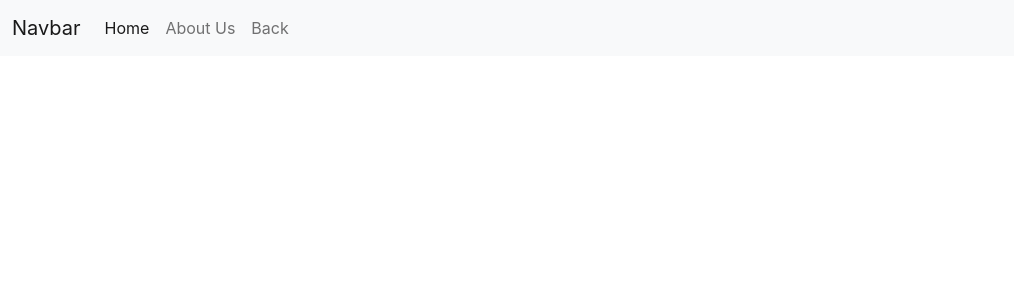
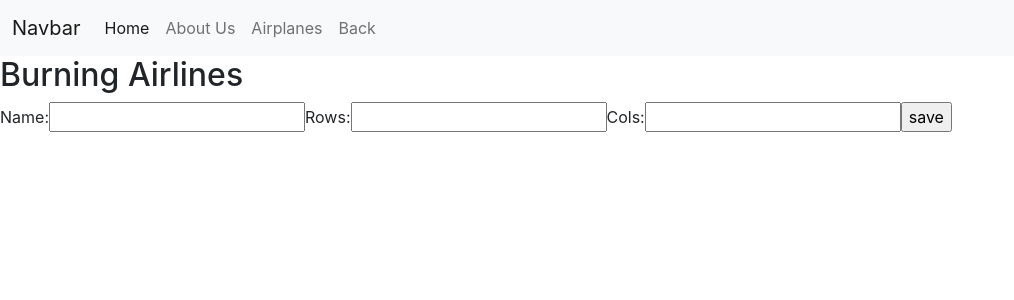
Before and after one commit to Tenzang/burning-airlines-client, a React (Create React App) app: page /airplanes in a window 1280 px wide. Shown: the top 300 px of the page, without its empty margins (0-1014 px from the left). Built offline with nearby package versions, Linux system fonts and the light colour scheme.

Commit message:
airplanes component

```diff
--- a/package.json
+++ b/package.json
@@ -6,6 +6,7 @@
     "@testing-library/jest-dom": "^5.16.4",
     "@testing-library/react": "^13.1.1",
     "@testing-library/user-event": "^13.5.0",
+    "axios": "^0.27.2",
     "react": "^18.1.0",
     "react-dom": "^18.1.0",
     "react-router-dom": "^6.3.0",
--- /dev/null
+++ b/src/component/Airplanes.js
@@ -0,0 +1,64 @@
+import React, { Component } from 'react';
+import axios from 'axios';
+
+const SERVER_URL = 'http://localhost:3000/airplanes.json'; // Later: change this to the "deployed" URL
+
+class Airplanes extends Component {
+    constructor() {
+        super();
+        this.state = {
+            name: '',
+            row: '',
+            col: ''
+        }
+
+        this._handleNameChange = this._handleNameChange.bind(this);
+        this._handleRowChange = this._handleRowChange.bind(this);
+        this._handleColChange = this._handleColChange.bind(this);
+
+        this._handleSubmit = this._handleSubmit.bind(this);
+
+    }
+
+    _handleNameChange(event) {
+        this.setState({name: event.target.value});
+    }
+
+    _handleRowChange(event) {
+        this.setState({row: event.target.value});
+    }
+
+    _handleColChange(event) {
+        this.setState({col: event.target.value});
+    }
+
+    _handleSubmit(event) {
+        event.preventDefault();
+        axios.post(SERVER_URL, this.state).then(response => console.log(response));
+    }
+
+    render() {
+        return(
+            <div>
+                <h2>Burning Airlines</h2>
+                <form onSubmit={ this._handleSubmit }>
+                    <label>
+                        Name:
+                        <input onChange={ this._handleNameChange } />
+                    </label>
+                    <label>
+                        Rows:
+                        <input onChange={ this._handleRowChange } />
+                    </label>
+                    <label>
+                        Cols:
+                        <input onChange={ this._handleColChange } />
+                    </label>
+                    <input type="submit" value="save" />
+                </form>
+            </div>
+        );
+    }
+}
+
+export default Airplanes;
--- a/src/component/App.js
+++ b/src/component/App.js
@@ -8,27 +8,31 @@ import {
 import Home from './Home';
 import About from './About';
 
+import Airplanes from './Airplanes';
+
 class App extends Component {
   render() {
     return (
       <Router>
         <div className="App">
-          <nav class="navbar navbar-expand-lg navbar-light bg-light">
-            <div class="container-fluid">
-              <a class="navbar-brand" href="#">Navbar</a>
-              <button class="navbar-toggler" type="button" data-bs-toggle="collapse" data-bs-target="#navbarNav" aria-controls="navbarNav" aria-expanded="false" aria-label="Toggle navigation">
-                <span class="navbar-toggler-icon"></span>
+          <nav className="navbar navbar-expand-lg navbar-light bg-light">
+            <div className="container-fluid">
+              <a className="navbar-brand" href="#">Navbar</a>
+              <button className="navbar-toggler" type="button" data-bs-toggle="collapse" data-bs-target="#navbarNav" aria-controls="navbarNav" aria-expanded="false" aria-label="Toggle navigation">
+                <span className="navbar-toggler-icon"></span>
               </button>
-              <div class="collapse navbar-collapse" id="navbarNav">
-                <ul class="navbar-nav">
-                  <li class="nav-item">
-                    <Link to="/home" class="nav-link active">Home</Link>
+              <div className="collapse navbar-collapse" id="navbarNav">
+                <ul className="navbar-nav">
+                  <li className="nav-item">
+                    <Link to="/home" className="nav-link active">Home</Link>
                   </li>
-                  <li class="nav-item">
-                    <Link to="/about" class="nav-link">About Us</Link>
+                  <li className="nav-item">
+                    <Link to="/about" className="nav-link">About Us</Link>
+                  </li>                  <li className="nav-item">
+                    <Link to="/airplanes" className="nav-link">Airplanes</Link>
                   </li>
-                  <li class="nav-item">
-                    <Link to=" " class="nav-link">Back</Link>
+                  <li className="nav-item">
+                    <Link to=" " className="nav-link">Back</Link>
                   </li>
                 </ul>
               </div>
@@ -38,11 +42,11 @@ class App extends Component {
           <Routes>
                  <Route exact path='/home' element={< Home />}></Route>
                  <Route exact path='/about' element={< About />}></Route>
+                 <Route exact path='/airplanes' element={< Airplanes />}></Route>
           </Routes>
       </Router>
    );
   }
 }
 
-
 export default App;
```
Also changed, not shown: 1 other file (tests, documents, lock files or other folders).
